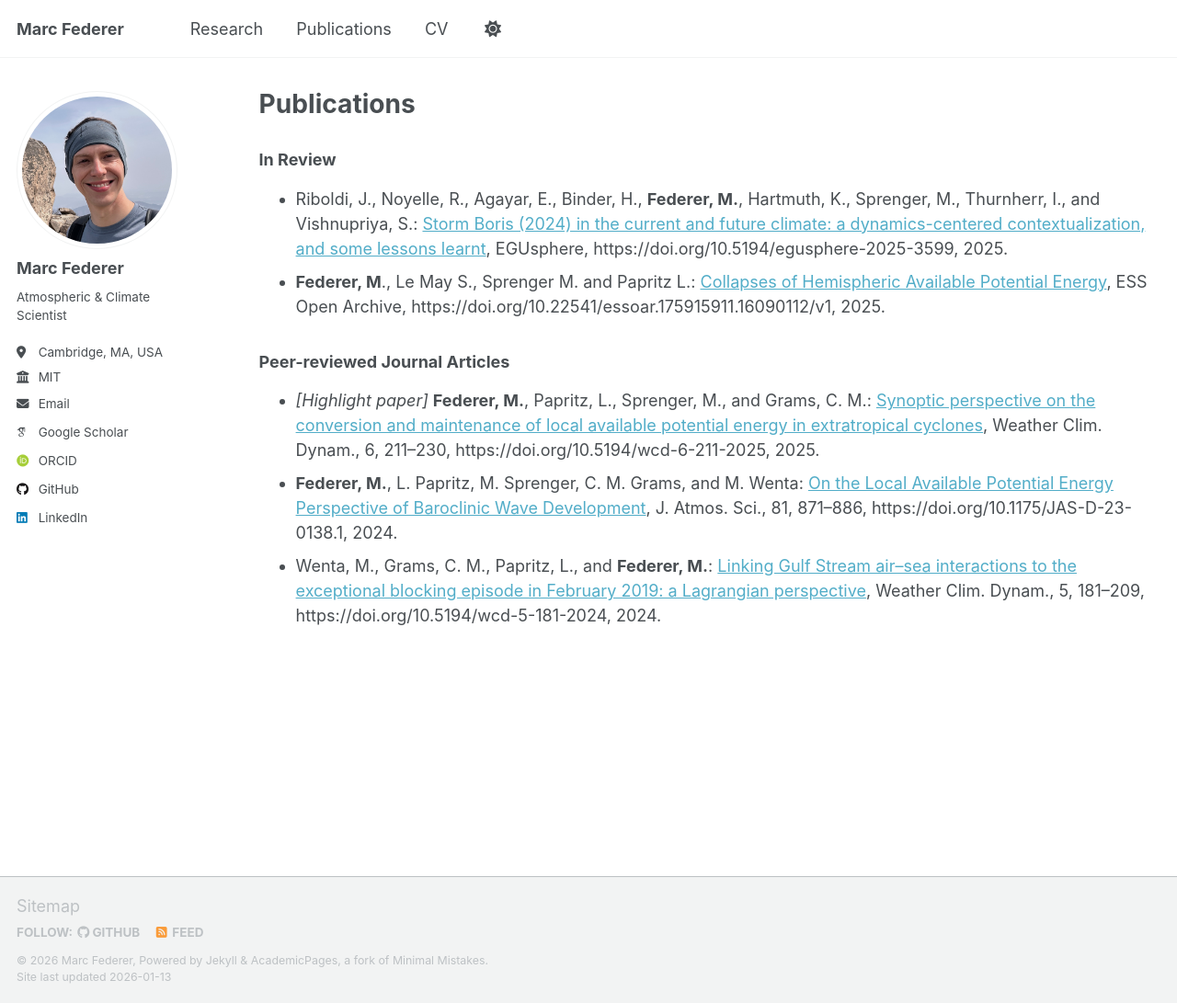
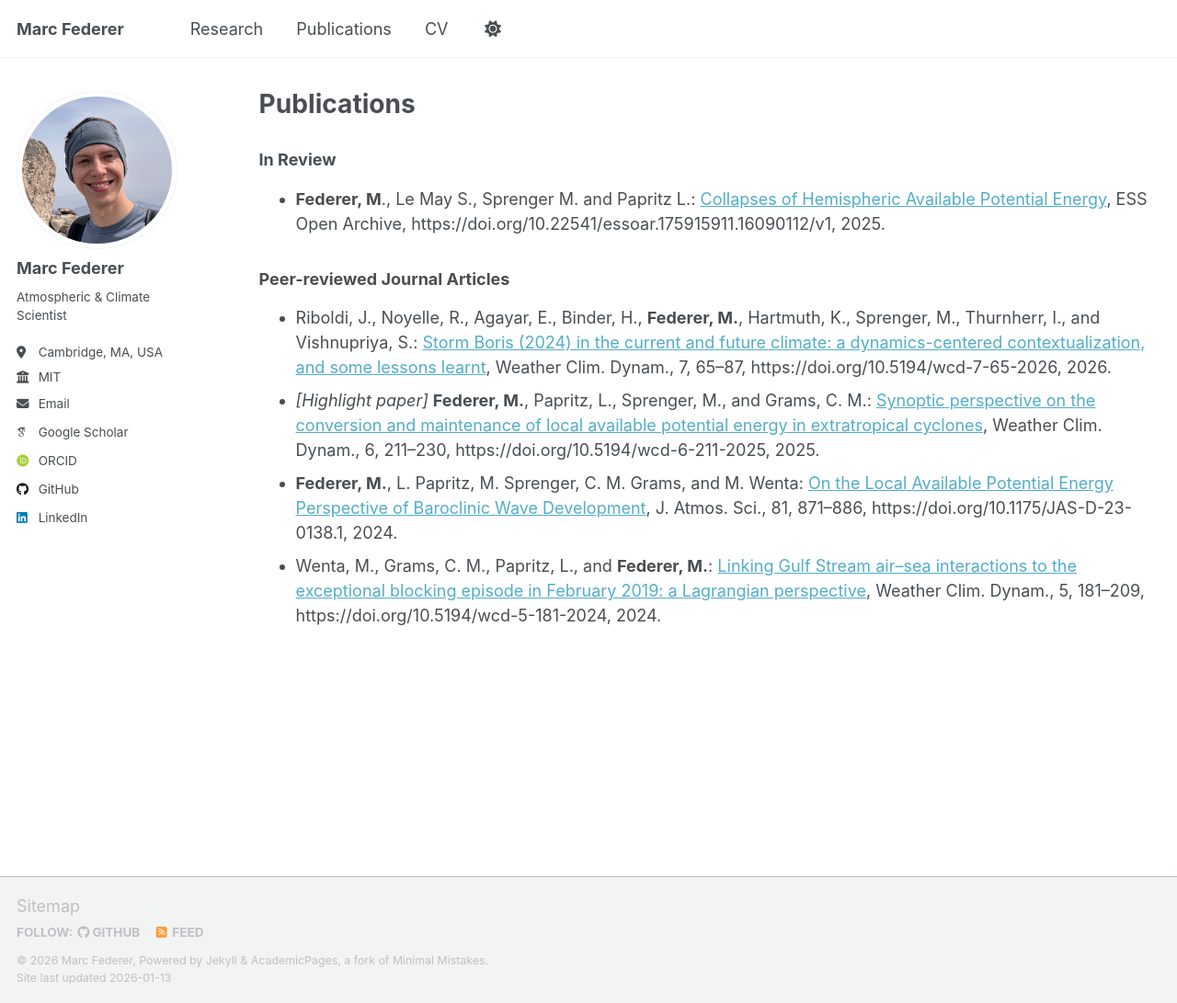
Before and after one commit to marcfederer/marcfederer.github.io, a Jekyll site: the page built from _pages/publications.md, in a window 1280 px wide and 1091 px high. Shown: the whole window at 92% size. Built offline with Jekyll 4.4.1, drawn with Linux system fonts in a browser that asks for light colours; some web fonts are replaced; a script that is not in the unit is left out.

Commit message:
Update publications in markdown file
Added new publications and updated existing references.

```diff
--- a/_pages/publications.md
+++ b/_pages/publications.md
@@ -6,10 +6,11 @@ author_profile: true
 ---
 
 ### In Review
-* Riboldi, J., Noyelle, R., Agayar, E., Binder, H., **Federer, M.**, Hartmuth, K., Sprenger, M., Thurnherr, I., and Vishnupriya, S.: [Storm Boris (2024) in the current and future climate: a dynamics-centered contextualization, and some lessons learnt](https://doi.org/10.5194/egusphere-2025-3599), EGUsphere, https://doi.org/10.5194/egusphere-2025-3599, 2025.
+
 * **Federer, M**., Le May S., Sprenger M. and Papritz L.: [Collapses of Hemispheric Available Potential Energy](https://doi.org/10.22541/essoar.175915911.16090112/v1), ESS Open Archive, https://doi.org/10.22541/essoar.175915911.16090112/v1, 2025.
 
 ### Peer-reviewed Journal Articles
+* Riboldi, J., Noyelle, R., Agayar, E., Binder, H., **Federer, M.**, Hartmuth, K., Sprenger, M., Thurnherr, I., and Vishnupriya, S.: [Storm Boris (2024) in the current and future climate: a dynamics-centered contextualization, and some lessons learnt](https://doi.org/10.5194/wcd-7-65-2026), Weather Clim. Dynam., 7, 65–87, https://doi.org/10.5194/wcd-7-65-2026, 2026.
 * *\[Highlight paper\]* **Federer, M.**, Papritz, L., Sprenger, M., and Grams, C. M.: [Synoptic perspective on the conversion and maintenance of local available potential energy in extratropical cyclones](https://doi.org/10.5194/wcd-6-211-2025), Weather Clim. Dynam., 6, 211–230, https://doi.org/10.5194/wcd-6-211-2025, 2025.
 * **Federer, M.**, L. Papritz, M. Sprenger, C. M. Grams, and M. Wenta: [On the Local Available Potential Energy Perspective of Baroclinic Wave Development](https://doi.org/10.1175/JAS-D-23-0138.1), J. Atmos. Sci., 81, 871–886, https://doi.org/10.1175/JAS-D-23-0138.1, 2024.
 * Wenta, M., Grams, C. M., Papritz, L., and **Federer, M.**: [Linking Gulf Stream air–sea interactions to the exceptional blocking episode in February 2019: a Lagrangian perspective](https://doi.org/10.5194/wcd-5-181-2024), Weather Clim. Dynam., 5, 181–209, https://doi.org/10.5194/wcd-5-181-2024, 2024.
```
